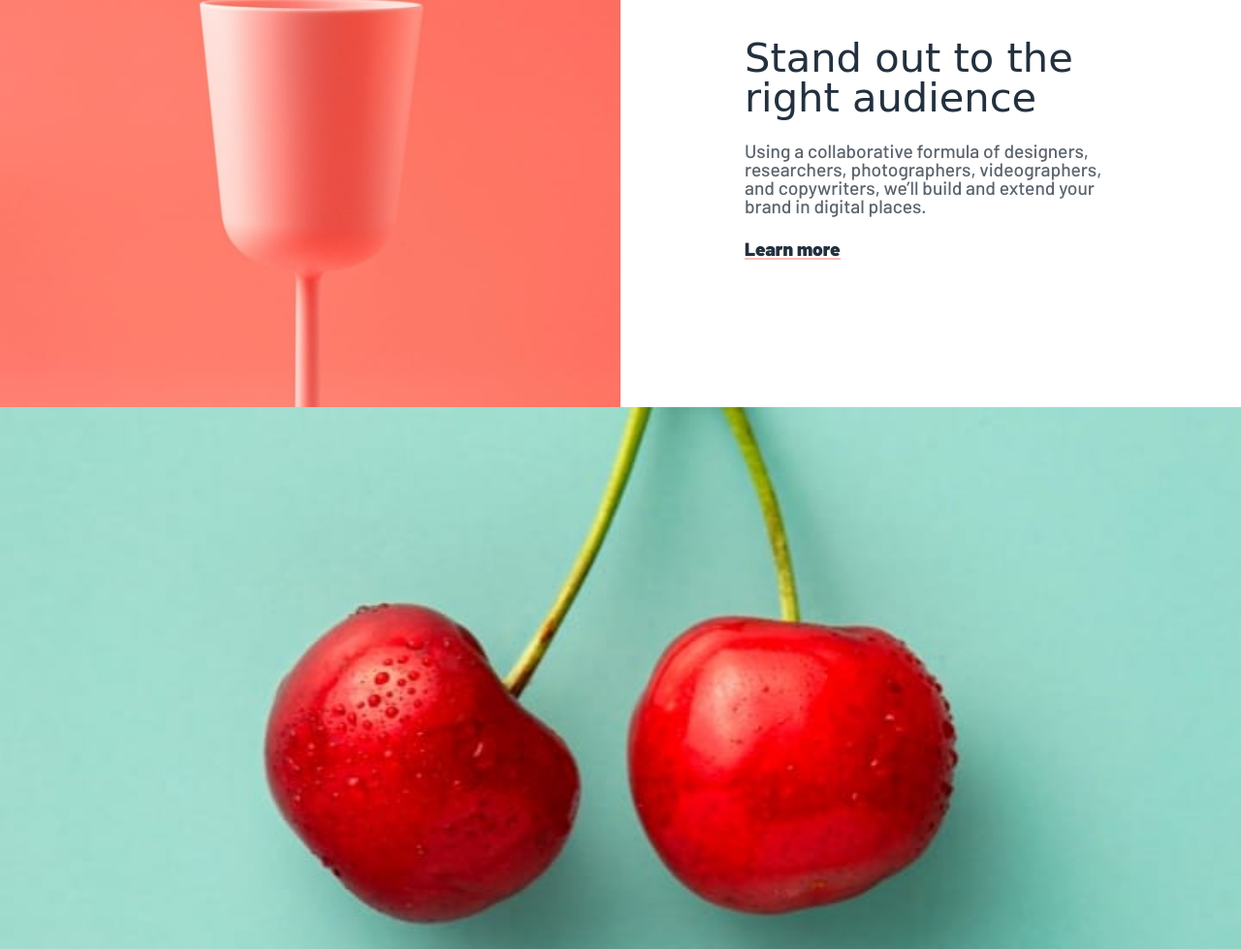
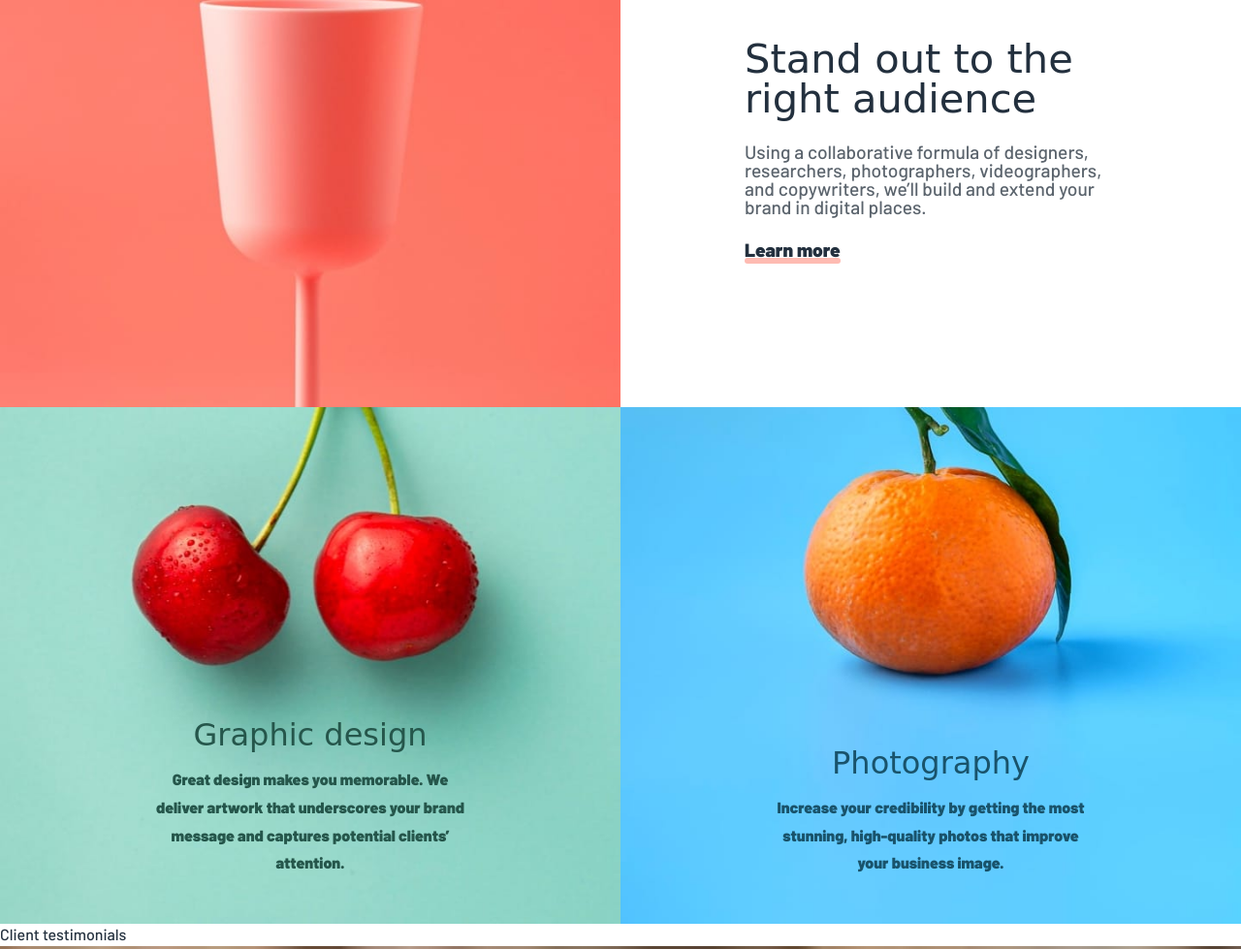
Before and after one commit to dianacruzpro/Sunnyside-agency, a website: page index.html in a window 1280 px wide. Shown: the part 1358-2337 px from the top of the page at 97% size. Drawn offline with Linux system fonts and the light colour scheme; a web font is replaced by a local one.

Commit message:
section about and services done

```diff
--- a/app/scss/components/_index.scss
+++ b/app/scss/components/_index.scss
@@ -2,6 +2,7 @@
 @forward 'nav';
 @forward 'attribution';
 @forward 'about';
+@forward 'services';
 .hero{
   position: relative;
   // &__picture{}
--- a/app/scss/components/about.scss
+++ b/app/scss/components/about.scss
@@ -57,7 +57,7 @@
   }
   &__text{
     font-size: 1.1rem;
-    line-height: 1.2rem;
+    line-height: 1.6rem;
     color: var(--Very-dark-grayish-blue);
     transition: .5s ease-in-out;
     @include breakpoint(large){
@@ -68,20 +68,37 @@
   &__btn{
     cursor: pointer;
     font-weight: 700;
-    border-bottom: 2px solid var(--Yellow-transparent);
     transition: .5s ease-in-out;
+    position: relative;
+
+    &::after{
+      content: '';
+      position: absolute;
+      width: 100%;
+      height: .375rem;
+      background-color: var(--Yellow-transparent);
+      bottom: -.30rem;
+      border-radius: 2rem;
+      left: 0;
+      transition: .3s ease-in-out;
+      z-index: -1;
+    }
+    &:hover::after{
+      background-color: var(--Yellow);
+      bottom: -.18rem;
+    }
+
     @include breakpoint(large){
       font-size: 1.2rem;
       line-height: 1.2rem;
     }
-    &:hover{
-      border-bottom: 2px solid var(--Yellow);
-    }
 
     &--2{
-      border-bottom: 2px solid var(--Soft-red-transparent);
-      &:hover{
-        border-bottom: 2px solid var(--Soft-red);
+      &::after{
+        background-color: var(--Soft-red-transparent);
+      }
+      &:hover::after{
+        background-color: var(--Soft-red);
       }
 
     }
--- /dev/null
+++ b/app/scss/components/services.scss
@@ -0,0 +1,50 @@
+@use '../util/' as *;
+
+.services{
+  display: flex;
+  flex-flow: column wrap;
+
+  @include breakpoint(large){
+    flex-flow: row nowrap;
+  }
+
+  &__item{
+    position: relative;
+    max-height: 100vh;
+  }
+  &__img{
+    width: 100%;
+    height: 100%;
+    object-fit: cover;
+  }
+  &__content{
+    position: absolute;
+    bottom: 0;
+    padding: 0 2rem 3rem;
+    text-align: center;
+    &--1{
+      color: var(--graphic-design-text);
+    }
+    &--2{
+      color: var(--photography-text);
+    }
+    @include breakpoint(medium){
+      width: 75%;
+      left: 50%;
+      transform: translateX(-50%);
+    }
+    @include breakpoint(large){
+      width: 60%;
+    }
+  }
+  &__h2{
+    font-family: var(--font-family-2);
+    font-size: 2rem;
+    line-height: 2rem;
+    margin-bottom: 1rem;
+  }
+  &__text{
+    font-weight: 700;
+    line-height: 1.8rem;
+  }
+}
--- a/index.html
+++ b/index.html
@@ -69,7 +69,7 @@
       <picture class="services__item">
         <source media="(min-width:640px)" srcset="./images/desktop/image-graphic-design.jpg">
         <img src="./images/mobile/image-graphic-design.jpg" alt="#" class="services__img">
-        <div class="services__content">
+        <div class="services__content services__content--1">
           <h2 class="services__h2">Graphic design</h2>
           <p class="services__text">Great design makes you memorable. We deliver artwork that underscores your brand message and captures potential clients’ attention.</p>
         </div>
@@ -77,7 +77,7 @@
       <picture class="services__item">
         <source media="(min-width:640px)" srcset="./images/desktop/image-photography.jpg">
         <img src="./images/mobile/image-photography.jpg" alt="#" class="services__img">
-        <div class="services__content">
+        <div class="services__content services__content--2">
           <h2 class="services__h2">Photography</h2>
           <p class="services__text">Increase your credibility by getting the most stunning, high-quality photos that improve your business image.</p>
         </div>
```
Also changed, not shown: dist/styles.css, 1 other file.
